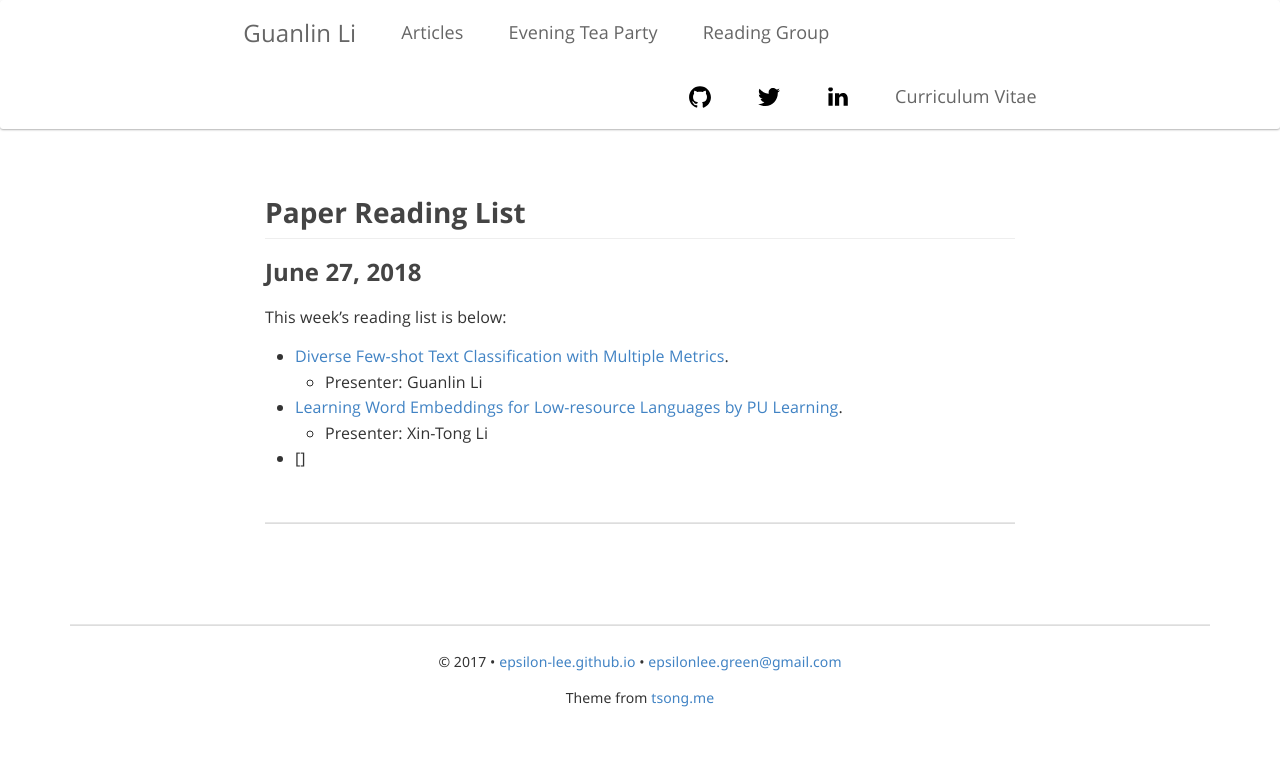
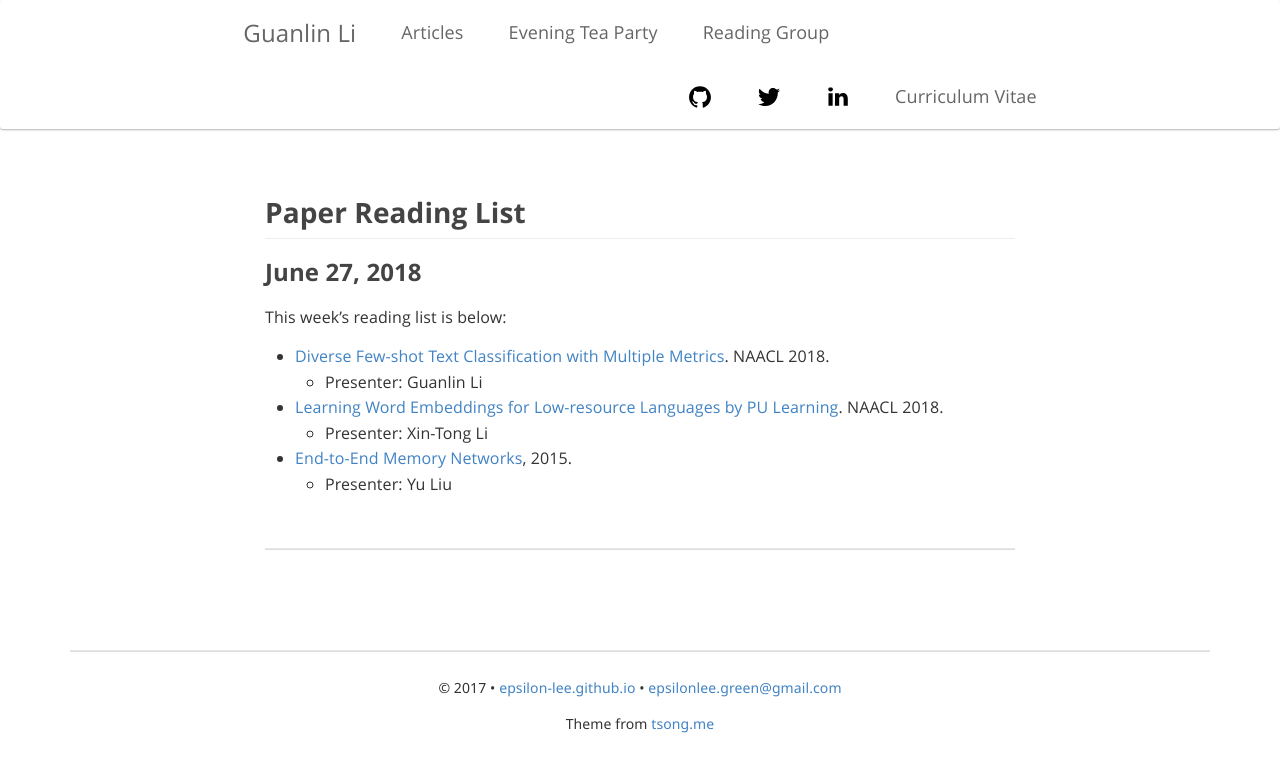
Before and after one commit to Epsilon-Lee/Epsilon-Lee.github.io, a Jekyll site: the page built from _posts/redmond_rg/2018-06-27-NAACL18_papers.md, in a window 1280 px wide. Shown: the top 772 px of the page. Built offline with Jekyll 4.4.1, drawn with Linux system fonts in a browser that asks for light colours; nearby versions of some CDN libraries; some web fonts are replaced; comment, search, counter and statistics services are not loaded.

Commit message:
Add Yu Liu's presenting paper

```diff
--- a/_posts/redmond_rg/2018-06-27-NAACL18_papers.md
+++ b/_posts/redmond_rg/2018-06-27-NAACL18_papers.md
@@ -9,8 +9,9 @@ tag: redmond_rg
 
 This week's reading list is below:
 
-- [Diverse Few-shot Text Classification with Multiple Metrics](http://www.aclweb.org/anthology/N18-1109).
+- [Diverse Few-shot Text Classification with Multiple Metrics](http://www.aclweb.org/anthology/N18-1109). NAACL 2018.
   - Presenter: Guanlin Li
-- [Learning Word Embeddings for Low-resource Languages by PU Learning](http://aclweb.org/anthology/N18-1093).
+- [Learning Word Embeddings for Low-resource Languages by PU Learning](http://aclweb.org/anthology/N18-1093). NAACL 2018.
   - Presenter: Xin-Tong Li
-- []
+- [End-to-End Memory Networks](https://arxiv.org/abs/1503.08895), 2015.
+  - Presenter: Yu Liu
```
